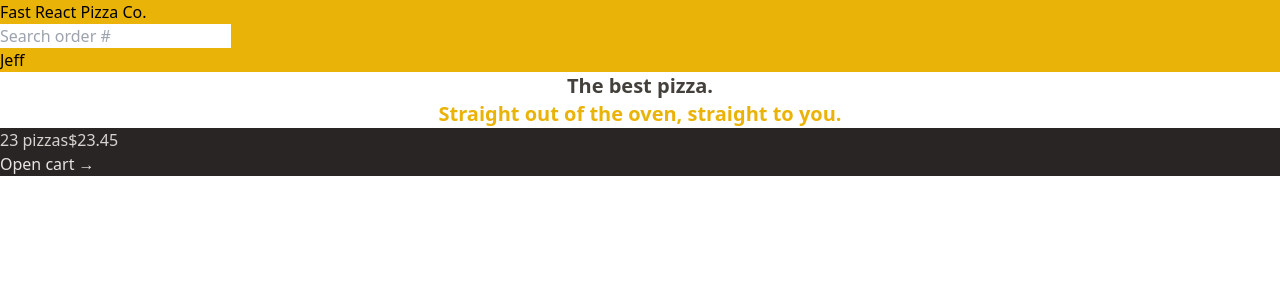
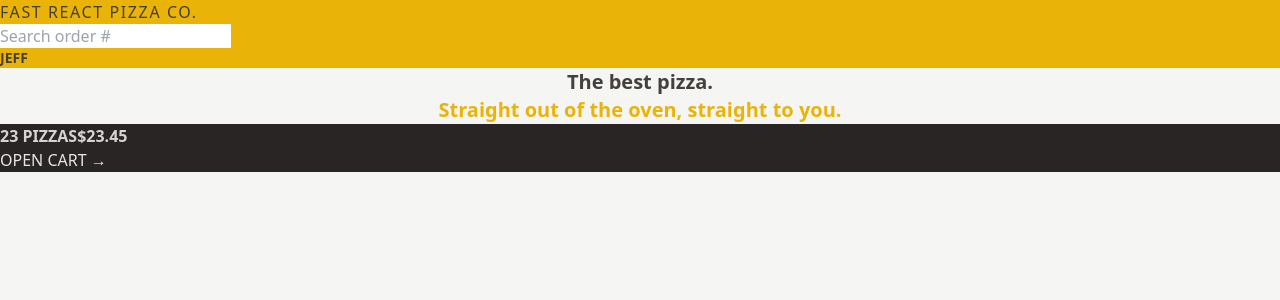
Before and after one commit to fengbanjiazhu/React-vite-pizza, a React (Vite) app: page / in a window 1280 px wide. Shown: the top 300 px of the page. Built offline with nearby package versions, Linux system fonts and the light colour scheme.

Commit message:
styled header

```diff
--- a/index.html
+++ b/index.html
@@ -6,7 +6,7 @@
     <meta name="viewport" content="width=device-width, initial-scale=1.0" />
     <title>Vite + React</title>
   </head>
-  <body>
+  <body class="bg-stone-100 text-stone-700">
     <div id="root"></div>
     <script type="module" src="/src/main.jsx"></script>
   </body>
--- a/src/features/cart/CartOverview.jsx
+++ b/src/features/cart/CartOverview.jsx
@@ -2,8 +2,8 @@
 
 function CartOverview() {
   return (
-    <div className="bg-stone-800 text-stone-200">
-      <p className="text-stone-300">
+    <div className="bg-stone-800 uppercase text-stone-200">
+      <p className="font-semibold text-stone-300">
         <span>23 pizzas</span>
         <span>$23.45</span>
       </p>
--- /dev/null
+++ b/src/features/user/Username.jsx
@@ -0,0 +1,7 @@
+import React from "react";
+
+function Username() {
+  return <div className="text-sm font-semibold">Jeff</div>;
+}
+
+export default Username;
--- a/src/ui/Header.jsx
+++ b/src/ui/Header.jsx
@@ -1,14 +1,17 @@
 import { Link } from "react-router-dom";
 import SearchOrder from "../features/order/SearchOrder";
+import Username from "../features/user/Username";
 
 function Header() {
   return (
-    <header className="bg-yellow-500">
-      <Link to="/">Fast React Pizza Co.</Link>
+    <header className="bg-yellow-500 uppercase">
+      <Link to="/" className="tracking-widest">
+        Fast React Pizza Co.
+      </Link>
 
       <SearchOrder />
 
-      <p>Jeff</p>
+      <Username></Username>
     </header>
   );
 }
--- a/src/ui/Home.jsx
+++ b/src/ui/Home.jsx
@@ -1,7 +1,7 @@
 function Home() {
   return (
     <div>
-      <h1 className="text-center text-xl font-semibold text-stone-700">
+      <h1 className="text-center text-xl font-semibold">
         The best pizza.
         <br />
         <span className="text-yellow-500">
```
